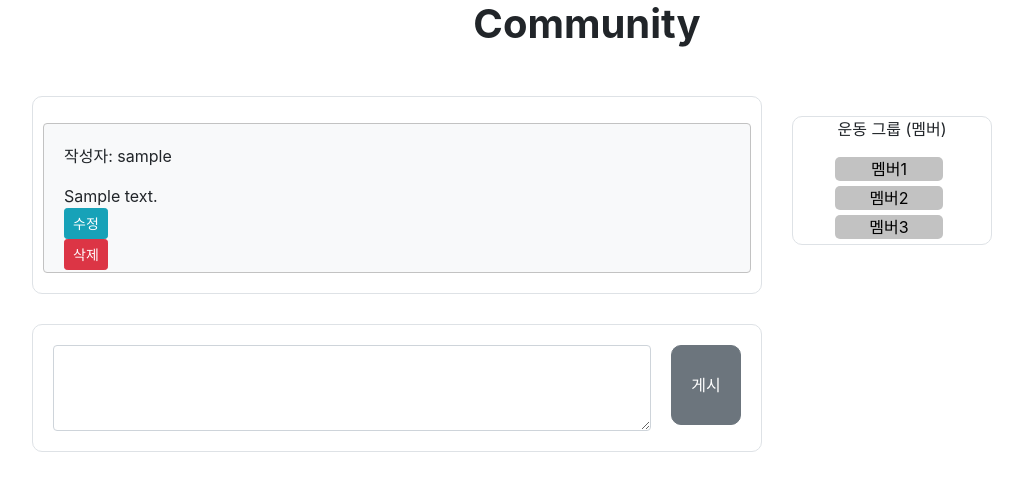
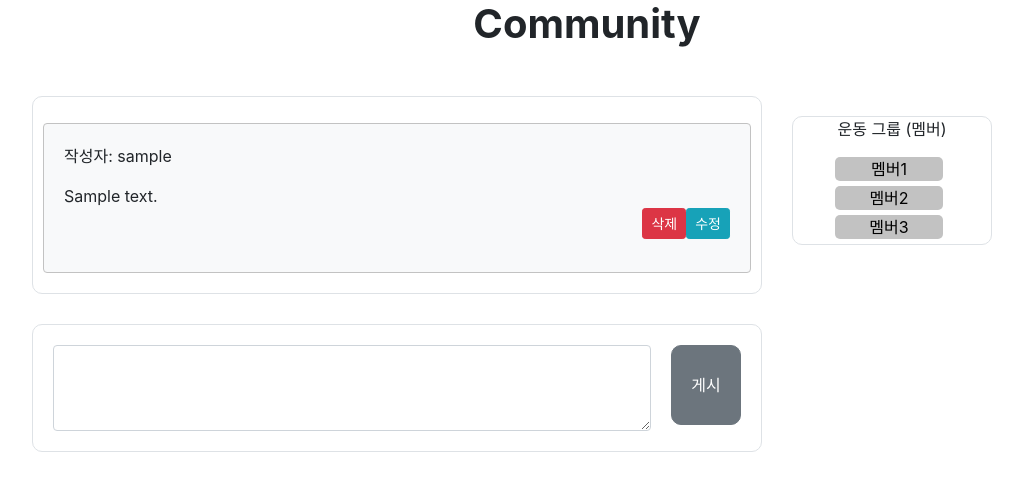
Before and after one commit to LeeGeunmo/HomeFit, a Django app: page /post/main/ in a window 1280 px wide. Shown: the part 125-616 px from the top of the page, without its empty margins (53-1076 px from the left). Run offline with Django 4.2, Linux system fonts and the light colour scheme; tables that the repository leaves empty hold one stand-in row (values such as "Sample post"); some libraries are stand-ins or nearby versions.

Commit message:
가로 본능

```diff
--- a/apps/post/views.py
+++ b/apps/post/views.py
@@ -43,7 +43,8 @@ def delete_post(request,post_id) :
         post.delete()
         #posts=Post.objects.filter(post_id)
         print(post_id)
-    return render(request, 'community/main.html', {"post": post})
+        posts=Post.objects.all()
+    return render(request, 'community/main.html', {"posts": posts})
 
 
 def post_list(request):
--- a/templates/community/main.html
+++ b/templates/community/main.html
@@ -110,11 +110,11 @@
                 <div class="post-options">
                   <form method="POST" action="{% url 'post:edit_post' post.id %}">
                     {% csrf_token %}
-                    <button type="submit" class="btn btn-sm btn-info">수정</button>
+                    <button type="submit" class="btn btn-sm btn-info float-right">수정</button>
                   </form>
                   <form method="POST" action="{% url 'post:delete_post' post.id %}">
                     {% csrf_token %}
-                    <button type="submit" class="btn btn-sm btn-danger">삭제</button>
+                    <button type="submit" class="btn btn-sm btn-danger float-right">삭제</button>
                   </form>
                 </div>
               </div>
```
